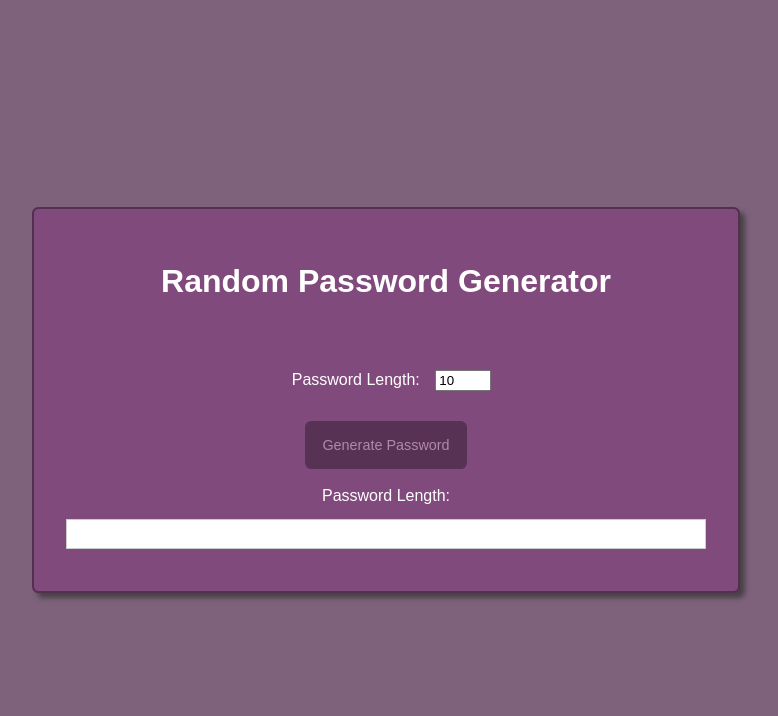
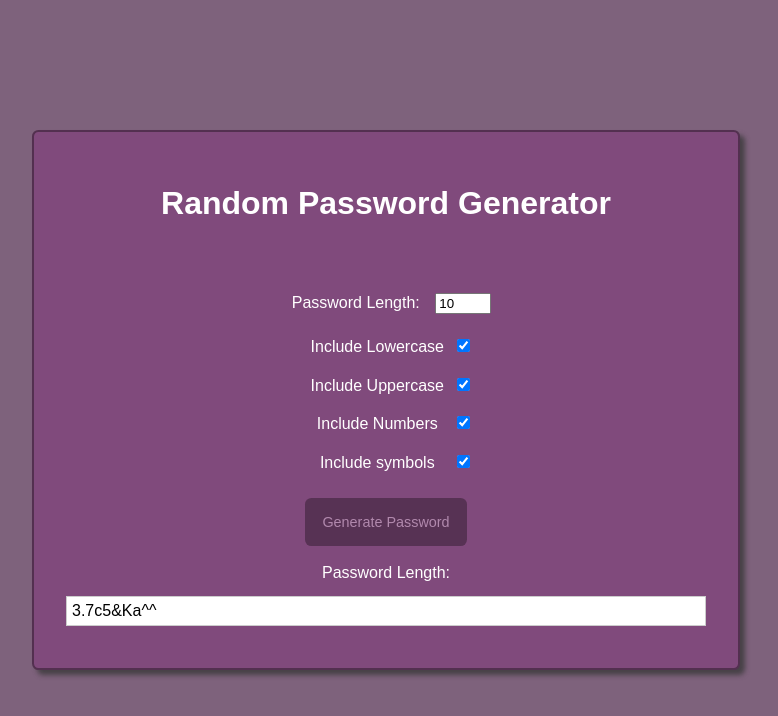
Before and after one commit to Hpayeur/Password_Generator, a plain HTML site: page index.html in a window 1280 px wide. Both pictures are taken after a click on the button "Generate Password". Shown: the whole page, without its empty margins (254-1032 px from the left). Drawn offline with Linux system fonts and the light colour scheme.

Commit message:
Testing Different Functions

```diff
--- a/index.html
+++ b/index.html
@@ -18,20 +18,27 @@
         <label for="length"> Password Length: </label>
         <input type="number" id="length" value="10" min="6" max="20" />
       </div>
-      <div></div>
-      <div></div>
-      <div></div>
+      <div>
+        <label for="lowercase"> Include Lowercase</label>
+        <input type="checkbox" id="lowercase" checked />
+      </div>
+      <div>
+        <label for="uppercase"> Include Uppercase</label>
+        <input type="checkbox" id="uppercase" checked />
+      </div>
+      <div>
+        <label for="numbers"> Include Numbers</label>
+        <input type="checkbox" id="numbers" checked />
+      </div>
+      <div>
+        <label for="symbols"> Include symbols</label>
+        <input type="checkbox" id="symbols" checked />
+      </div>
 
-      <!-- Add a div, and inside add 1 label for uppercase, and a checkbox  -->
-
-      <!-- Add a div, and inside add 1 label for numbers, and a checkbox  -->
-
-      <!-- Add a div, and inside add 1 label for symbols, and a checkbox  -->
-
-      <button id="generate">Generate Password</button>
+      <button id="generateBtn">Generate Password</button>
       <div>
         <label for="length"> Password Length: </label>
-        <input type="text" id="password" name="password" readonly />
+        <input type="text" id="passwordOutput" name="password" readonly />
       </div>
     </div>
 
--- a/script.js
+++ b/script.js
@@ -1,3 +1,54 @@
-// let length = parseInt(document.querySelector("length").value);
-// let randomIndex = Math.floor(Math.random() * charSet.length);
-// "!@#$%^&*()_+{};~?,./";
+function generatePassword(length) {
+  const characters =
+    "ABCDEFGHIJKLMNOPQRSTUVWXYZabcdefghijklmnopqrstuvwxyz0123456789!@#$%^&*()_+{};~?,./";
+  let result = "";
+  for (let i = 0; i < length; i++) {
+    result += characters.charAt(Math.floor(Math.random() * characters.length));
+  }
+  return result;
+}
+
+document.getElementById("generateBtn").addEventListener("click", function () {
+  let lengthInput = document.getElementById("length").value;
+  let length = parseInt(lengthInput, 10);
+  if (isNaN(length) || length < 6 || length > 20) {
+    alert("Please enter a valid length between 6 and 20.");
+    return;
+  }
+
+  const password = generatePassword(length);
+  document.getElementById("passwordOutput").value = password;
+});
+
+// Testing This Function
+// function generatePassword() {
+//     const length = 12; // Or get from user input
+//     const includeUppercase = true; // From checkbox
+//     const includeLowercase = true; // From checkbox
+//     const includeNumbers = true; // From checkbox
+//     const includeSymbols = true; // From checkbox
+
+//     const upper = 'ABCDEFGHIJKLMNOPQRSTUVWXYZ';
+//     const lower = 'abcdefghijklmnopqrstuvwxyz';
+//     const numbers = '0123456789';
+//     const symbols = '!@#$%^&*()_+';
+
+//     let allChars = '';
+//     let password = '';
+
+//     if (includeUppercase) { allChars += upper; password += upper[Math.floor(Math.random() * upper.length)]; }
+//     if (includeLowercase) { allChars += lower; password += lower[Math.floor(Math.random() * lower.length)]; }
+//     if (includeNumbers) { allChars += numbers; password += numbers[Math.floor(Math.random() * numbers.length)]; }
+//     if (includeSymbols) { allChars += symbols; password += symbols[Math.floor(Math.random() * symbols.length)]; }
+
+//     // Fill the rest of the password length
+//     while (password.length < length) {
+//         const randomChar = allChars[Math.floor(Math.random() * allChars.length)];
+//         password += randomChar;
+//     }
+
+//     // Shuffle the final password (simplified shuffle)
+//     // For better randomness, use a proper shuffle algorithm or crypto [5]
+//     const shuffledPassword = password.split('').sort(() => 0.5 - Math.random()).join('');
+//     return shuffledPassword;
+// }
--- a/styles.css
+++ b/styles.css
@@ -52,7 +52,7 @@ button:hover {
   background-color: #0062cc;
 }
 
-#password {
+#passwordOutput {
   margin: 10px 0;
   padding: 5px;
   font-size: 1rem;
```
